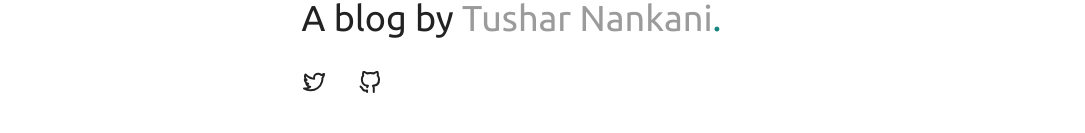
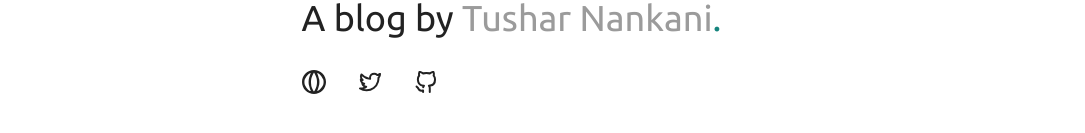
Before and after one commit to tusharnankani/undirected-graph, a Next.js app: page / in a window 1280 px wide. Shown: the part 439-572 px from the top of the page, without its empty margins (17-1102 px from the left). Built offline with nearby package versions, Linux system fonts and the light colour scheme.

Commit message:
:sparkles: feat: add website to SocialList

```diff
--- a/config.json
+++ b/config.json
@@ -26,6 +26,7 @@
     }
   ],
   "posts_per_page": 8,
+  "website_url": "http://tusharnankani.github.io",
   "twitter_account": "tusharnankanii",
   "github_account": "tusharnankani"
 }
--- a/src/components/SocialList.tsx
+++ b/src/components/SocialList.tsx
@@ -1,4 +1,5 @@
 import React from "react";
+import WebsiteURL from "../assets/web.svg";
 import Twitter from "../assets/twitter-alt.svg";
 import GitHub from "../assets/github-alt.svg";
 import config from "../lib/config";
@@ -6,6 +7,14 @@ import config from "../lib/config";
 export function SocialList({}) {
   return (
     <div>
+      <a
+        title="Website"
+        href={config.website_url}
+        target="_blank"
+        rel="noopener"
+      >
+        <WebsiteURL width={24} height={24} fill={"#222"} />
+      </a>
       <a
         title="Twitter"
         href={`https://twitter.com/${config.twitter_account}`}
--- a/src/lib/config.ts
+++ b/src/lib/config.ts
@@ -6,6 +6,7 @@ type Config = {
   readonly site_description: string;
   readonly site_keywords: { keyword: string }[];
   readonly posts_per_page: number;
+  readonly website_url: string;
   readonly twitter_account: string;
   readonly github_account: string;
 };
```
Also changed, not shown: src/assets/web.svg (added), src/assets/website-url.svg (added).
